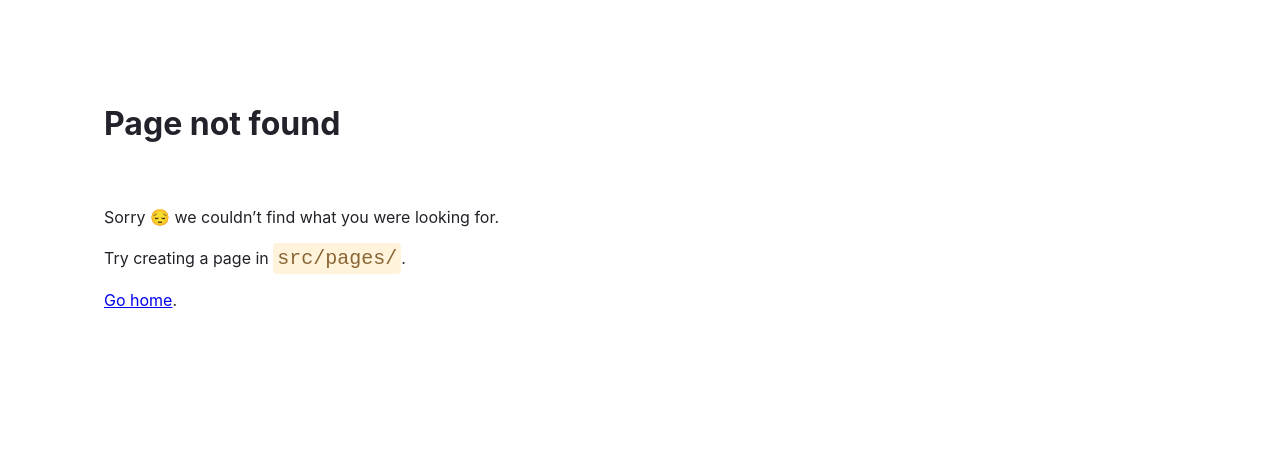
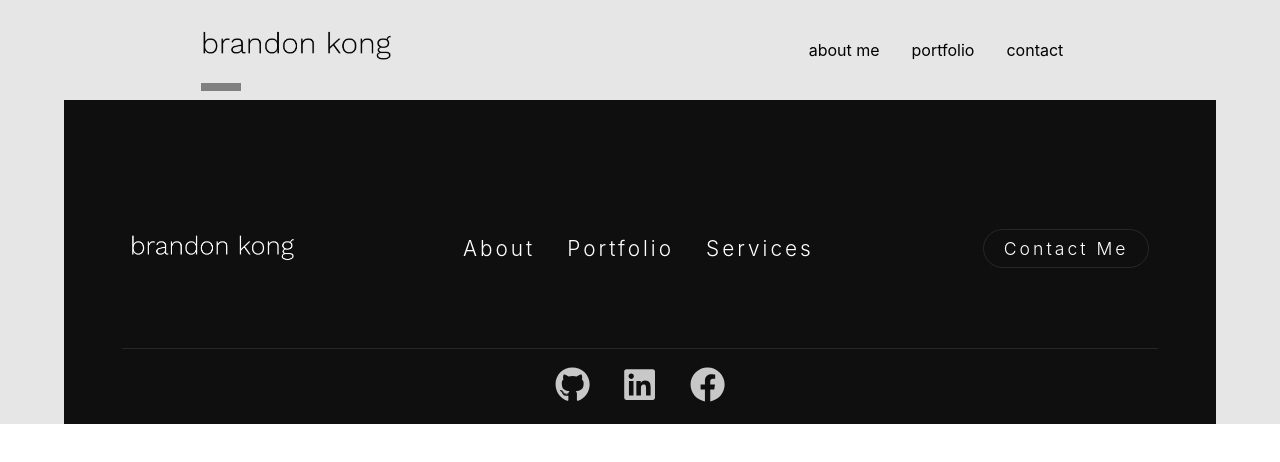
Before and after one commit to brandon-kong/portfolio, a Gatsby site: page /portfolio in a window 1280 px wide. Before the commit this address had no page. Built offline with nearby package versions, Linux system fonts and the light colour scheme; Gatsby itself is replaced by a stand-in of ours.

Commit message:
added portfolio page, improved some elements

```diff
--- a/src/components/Footer.js
+++ b/src/components/Footer.js
@@ -160,7 +160,7 @@ function Footer(props) {
                 </ImageHolder>
                 <Middle>
                     <FooterLink to="/about-me">About</FooterLink>
-                    <FooterLink to="/">Portfolio</FooterLink>
+                    <FooterLink to="/portfolio">Portfolio</FooterLink>
                     <FooterLink to="/">Services</FooterLink>
                 </Middle>
                 <End>
--- a/src/components/Navbar.js
+++ b/src/components/Navbar.js
@@ -119,7 +119,7 @@ function Navbar(props) {
                 <HeaderLogo to="/" isDark={props.isDark}></HeaderLogo>
                 <ListMenu>
                     <Item to="/about-me" isDark={props.isDark}>about me</Item>
-                    <Item to="/" isDark={props.isDark}>portfolio</Item>
+                    <Item to="/portfolio" isDark={props.isDark}>portfolio</Item>
                     <Item to="/" isDark={props.isDark}>contact</Item>
                 </ListMenu>
             </Container>
--- a/src/components/QuoteSection.js
+++ b/src/components/QuoteSection.js
@@ -4,10 +4,13 @@ import { Carousel } from 'react-responsive-carousel';
 import styled from "styled-components"
 
 const Container = styled.section`
-  width: 100%;
+  width: 80%;
   margin: auto;
   display: flex;
   min-height: 400px;
+
+    padding-left: 3rem;
+    padding-left: 3rem;
 
   flex-direction: column;
 
@@ -33,7 +36,7 @@ const QuoteText = styled.p`
   padding-top: 1rem;
   font-size: 2rem;
   font-family: -apple-system, BlinkMacSystemFont, "Segoe UI", Roboto, "Helvetica Neue", Arial, "Noto Sans", sans-serif, "Apple Color Emoji", "Segoe UI Emoji", "Segoe UI Symbol", "Noto Color Emoji";
-  line-height: 2rem;
+  line-height: 1.8rem;
 
   &::before {
     color: #ffd104;
@@ -109,7 +112,7 @@ function Slideshow() {
       <Container>
         <HeadingTitle>What <InlineColor>employers</InlineColor> have to say about my <InlineColor>ability</InlineColor></HeadingTitle>
         <ItemContainer>
-        <Carousel showArrows={false} showStatus={false} showThumbs={false} autoPlay={true} infiniteLoop={true} showIndicators={false} dynamicHeight={false} stopOnHover={false} interval={10000} width="100%" axis="vertical">
+        <Carousel showArrows={true} showStatus={false} showThumbs={false} autoPlay={true} infiniteLoop={true} showIndicators={false}  dynamicHeight={true} stopOnHover={false} interval={10000} axis="vertical">
           <QuoteBlock role="Illustrator" quote="At the end of the day, I know with Brandon, I'll be able to carry out projects that I've only dreamed of while keeping a personal relationship." author="Bill Gates"/>
           <QuoteBlock role="CEO of Microsoft" quote="At the end of the day, I know with Brandon, I'll be able to carry out projects that I've only dreamed of while keeping a personal relationship." author="Bill Gates"/>
 
--- /dev/null
+++ b/src/components/portfolio/Hero.js
@@ -0,0 +1 @@
+import React from "react"
--- a/src/css/root.css
+++ b/src/css/root.css
@@ -66,3 +66,23 @@
 h1, p {
     font-family: -apple-system, BlinkMacSystemFont, "Segoe UI", Roboto, "Helvetica Neue", Arial, "Noto Sans", sans-serif, "Apple Color Emoji", "Segoe UI Emoji", "Segoe UI Symbol", "Noto Color Emoji";
 }
+
+::-webkit-scrollbar {
+    width: 12px;
+  }
+
+  /* Track */
+  ::-webkit-scrollbar-track {
+    background: #2b2b2b;
+    opacity: 1;
+  }
+
+  /* Handle */
+  ::-webkit-scrollbar-thumb {
+    background: rgb(70, 70, 70);
+  }
+
+  /* Handle on hover */
+  ::-webkit-scrollbar-thumb:hover {
+    background: #555;
+  }
--- /dev/null
+++ b/src/pages/portfolio/index.js
@@ -0,0 +1,67 @@
+import React, { useState } from "react"
+import Navbar from "../../components/Navbar"
+import {Helmet} from "react-helmet"
+import styled from "styled-components"
+
+import Slideshow from "../../components/QuoteSection"
+import { HeroContainer, FlexImageContainer, HeroParagraph, ParagraphContainer } from "../../components/about-me/Hero"
+import { ExperienceContainer, ExperienceItemContainer, SectionFlexDiv, SectionTitle, ExperienceList, ExperienceItem, Achievement } from "../../components/about-me/Experience"
+
+import { FadeInSection } from "../../components/FadeSection"
+
+import Footer from "../../components/Footer"
+
+import { StaticImage } from "gatsby-plugin-image"
+
+
+import "../../css/root.css"
+import "../../css/landing.css"
+
+// styles
+const pageStyles = {
+  color: "#232129",
+  padding: 0,
+  fontFamily: "-apple-system, Roboto, sans-serif, serif",
+  backgroundColor: "rgb(230, 230, 230)",
+  width: '100%',
+
+}
+
+const darkPageStyles = {
+  backgroundColor: "rgb(0, 0, 0)",
+}
+
+const Container = styled.div`
+    display: grid;
+    grid-template-columns: repeat(1, 1fr);
+    gap: 0px;
+    grid-auto-rows: minmax(100px, auto);
+    background-color: inherit;
+`
+
+
+
+
+// markup
+const IndexPage = () => {
+  const [isOpen, setIsOpen] = useState(false)
+
+  const toggle = () => {
+    setIsOpen(!isOpen)
+  }
+  return (
+    <main style={pageStyles} className="outer-container">
+      <Helmet htmlAttributes={{lang: 'en',}}/>
+      <title>Home Page</title>
+
+      <Container>
+            <Navbar isDark={false} toggle={toggle}></Navbar>
+            <Footer />
+      </Container>
+
+
+    </main>
+  )
+}
+
+export default IndexPage
```
Also changed, not shown: src/pages/about.js (renamed from src/pages/about-me.js, +4 -4 lines).
